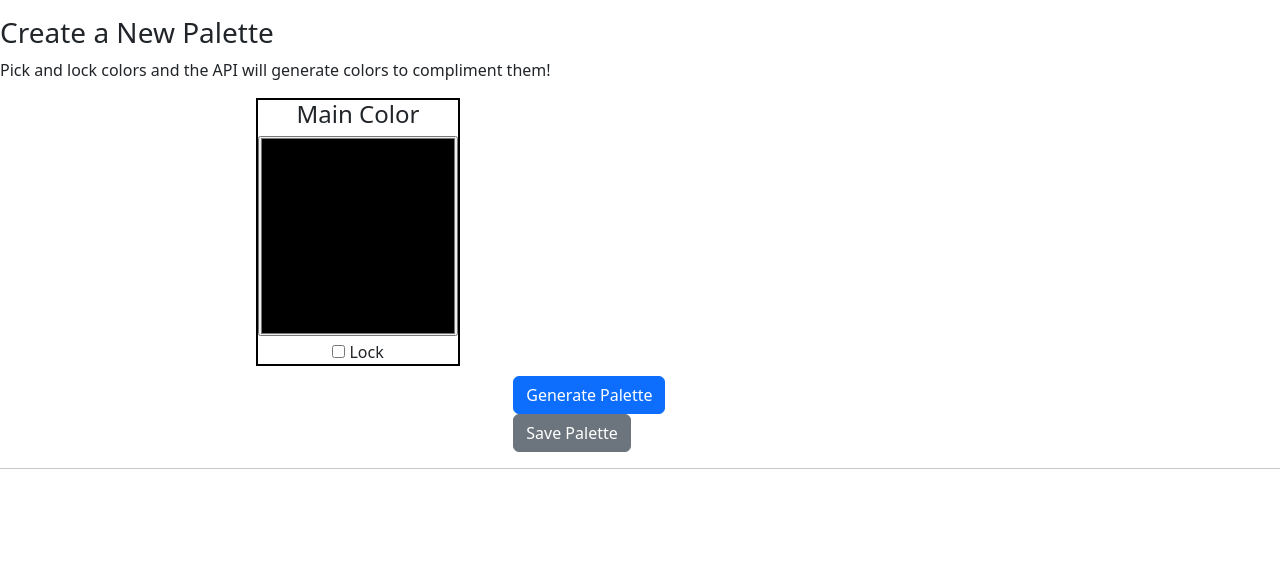
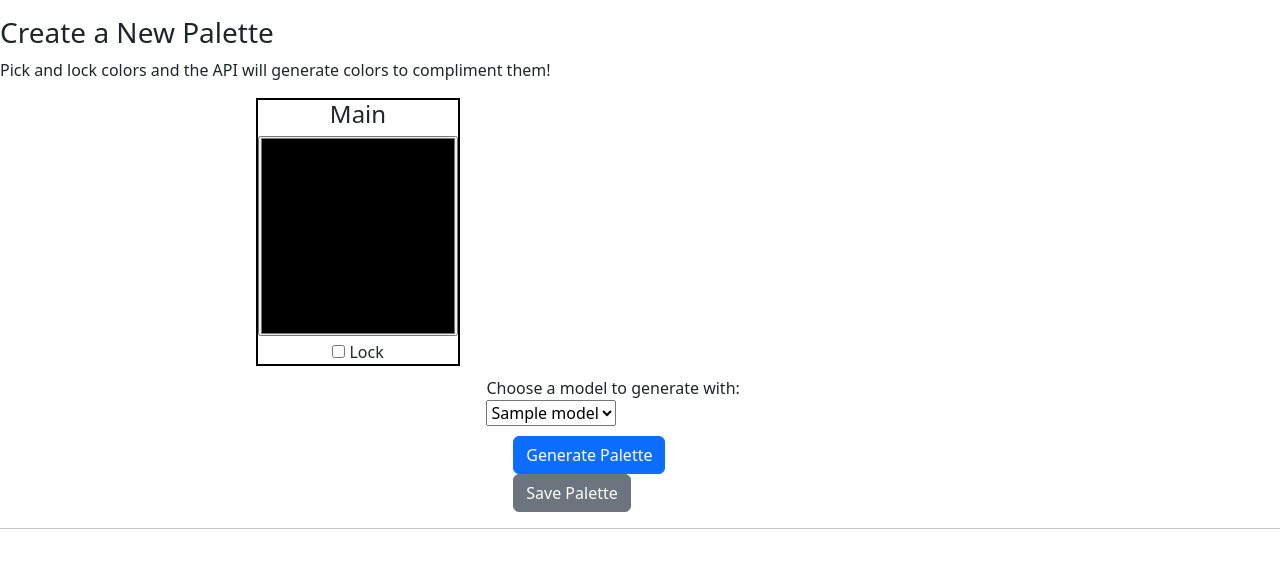
Before and after one commit to alocke8181/capstone-1, a Flask app: template code/templates/palettes/create.html in a window 1280 px wide. Shown: the part 117-685 px from the top of the page. Run offline with Flask 3, Linux system fonts and the light colour scheme; the template is opened without the code that fills it: most values are stand-ins (such as "Sample title", 1, 10 or a date in 2020); some libraries are stand-ins or nearby versions.

Commit message:
palette generation done

```diff
--- a/code/app.py
+++ b/code/app.py
@@ -135,10 +135,23 @@ def delete_profile(user_id):
 def show_palette_maker():
     """Show the palette creator page.
     It is pre-populated with colors on load."""
-    first_response = requests.post(BASE_URL, json={'model' : 'ui'})
+    first_response = requests.post(BASE_URL, json={'model' : 'default'})
+    first_models = requests.get('http://colormind.io/list/')
+    model_list = process_models(first_models.json()['result'])
     first_colors = first_response.json()['result']
-    first_colors = process_colors(first_colors)
-    return render_template('palettes/create.html', colors=first_colors)
+    first_colors = process_colors_out(first_colors)
+    return render_template('palettes/create.html', colors=first_colors, models=model_list)
+
+@app.route('/palettes/generate', methods=['POST'])
+def generate_palette():
+    """Generate a palette based on colors that are locked in."""
+    colors_in = request.json['colors']
+    model = request.json['model']
+    colors_processed = process_colors_in(colors_in)
+    response = requests.post(BASE_URL, json={'model' : model, 'input' : colors_processed})
+    generated_colors = response.json()['result']
+    processed_colors = process_colors_out(generated_colors)
+    return jsonify(colors=processed_colors)
 
 
 #####################################################################################
@@ -174,22 +187,52 @@ def logout_user():
     if CURR_USER in session:
         del session[CURR_USER]
 
-def process_colors(colors):
-    """Re-orders the colors from the API, converts them to HEX, and returns them as a dictionary
-    LC, LA, M, DA, DC --> M, LC, LA, DC, DA"""
-    main = f"#{'%02x%02x%02x' % tuple(colors[2])}"
+def process_colors_in(colors):
+    """Reorders,Converts to RGB, and returns it as a list
+    M,LC,LA,DC,DA->LC,LA,M,DA,DC"""
+    convertedColors = []
+    orderedColors = []
+    for eachColor in colors:
+        if eachColor != "N":
+            eachColor = eachColor.lstrip('#')
+            eachColor = list(int(eachColor[i:i+2],16) for i in (0,2,4))
+            convertedColors.append(eachColor)
+        else:
+            convertedColors.append(eachColor)
+    orderedColors.append(convertedColors[1])
+    orderedColors.append(convertedColors[2])
+    orderedColors.append(convertedColors[0])
+    orderedColors.append(convertedColors[4])
+    orderedColors.append(convertedColors[3])
+    return orderedColors
+
+
+def process_colors_out(colors):
+    """Reorders, converts them to HEX, and returns them as a dictionary
+    LC,LA,M,DA,DC -> M,LC,LA,DC,DA"""
     light_c = f"#{'%02x%02x%02x' % tuple(colors[0])}"
     light_a = f"#{'%02x%02x%02x' % tuple(colors[1])}"
+    main = f"#{'%02x%02x%02x' % tuple(colors[2])}"
+    dark_a = f"#{'%02x%02x%02x' % tuple(colors[3])}"
     dark_c = f"#{'%02x%02x%02x' % tuple(colors[4])}"
-    dark_a = f"#{'%02x%02x%02x' % tuple(colors[3])}"
     processed = {
-        'main' : main,
-        'light_c' : light_c,
-        'light_a' : light_a,
-        'dark_c' : dark_c,
-        'dark_a' : dark_a
+        'main':main,
+        'light_c':light_c,
+        'light_a':light_a,
+        'dark_c':dark_c,
+        'dark_a':dark_a
     }
     return processed
+
+def process_models(models):
+    """Returns a dict with the models
+    process_models(['model_1','model_2'])
+    {'model_1' : 'Model 1', 'model_2' : 'Model 2'}"""
+    processed_models = {}
+    for model in models:
+        model_title = model.replace('_',' ').title()
+        processed_models[model] = model_title
+    return processed_models
 #####################################################################################
 #Error routes
 
--- a/code/static/javascript/paletteCreate.js
+++ b/code/static/javascript/paletteCreate.js
@@ -1,35 +1,46 @@
+const BASE_URL = 'http://127.0.0.1:5000/';
+
 function populateColorHeaders(){
     //Helper function to populate the color headers
     let $colorHeaders = $('.color-header');
-    const headerTexts = ['Main Color','Light Color','Light Accent','Dark Color','Dark Accent'];
+    const headerTexts = ['Main','Light Shade','Light Accent','Dark Shade','Dark Accent'];
     for (let i =0; i<5; i++){
         $colorHeaders.get(i).innerText = headerTexts[i];
     }
 }
 populateColorHeaders();
+$('#default').attr('selected','selected');
 
-function generatePalette(){
-    //Gets the lock info and color data and sends it to the server.
-    let sendData = [];
+async function generatePalette(){
+    //Gets the lock info, color data, and model and sends it to the server.
     let $genButton = $('#gen-button');
-    $genButton.click(function(event){
+    $genButton.click(async function(event){
         event.preventDefault();
-        sendData = [];
+        let sendColors = [];
+        let model = $('#models').val();
+        console.log(model);
         let $locks = $('.lock');
-        let index = 0;
+        let i = 0;
         $locks.each(function(){
             if (this.checked){
-                let $colorPicker = $('#color-section').find('input[type=color]')[index];
+                let $colorPicker = $('#color-section').find('input[type=color]')[i];
                 let color = $colorPicker.value;
-                sendData.push(color);
-                index++;
+             sendColors.push(color);
+                i++;
             }
             else{
-                sendData.push("N");
-                index++;
+             sendColors.push("N");
+                i++;
             }
         })
-        console.log(sendData);
+        let recieveData = await axios.post(`${BASE_URL}/palettes/generate`, {colors : sendColors, model : model});
+        let colors = Object.values(recieveData.data.colors).reverse();
+        let j = 0;
+        $locks.each(function(){
+            let $colorPicker = $('#color-section').find('input[type=color]')[j];
+            $colorPicker.value = colors[j];
+            j++;
+        })
     });
 }
 generatePalette();
--- a/code/static/stylesheets/base.css
+++ b/code/static/stylesheets/base.css
@@ -66,3 +66,9 @@ input[type=color]{
     width: 33%;
     padding-top: 10px;
 }
+
+#model-div{
+    margin: auto;
+    width: 40%;
+    padding-top: 10px;
+}
--- a/code/templates/palettes/create.html
+++ b/code/templates/palettes/create.html
@@ -16,6 +16,14 @@
                 </div>
             </div>
         {% endfor %}
+        <div id="model-div">
+            <label for="model">Choose a model to generate with:</label>
+            <select id="models" name="model">
+                {% for model in models.keys() %}
+                    <option id="{{model}}" value="{{model}}">{{models[model]}}</option>
+                {% endfor %}
+            </select>
+        </div>
         <div id="button-div">
             <button class="btn btn-primary" id="gen-button">Generate Palette</button>
             <button class="btn btn-secondary" id="save-button">Save Palette</button>
```
